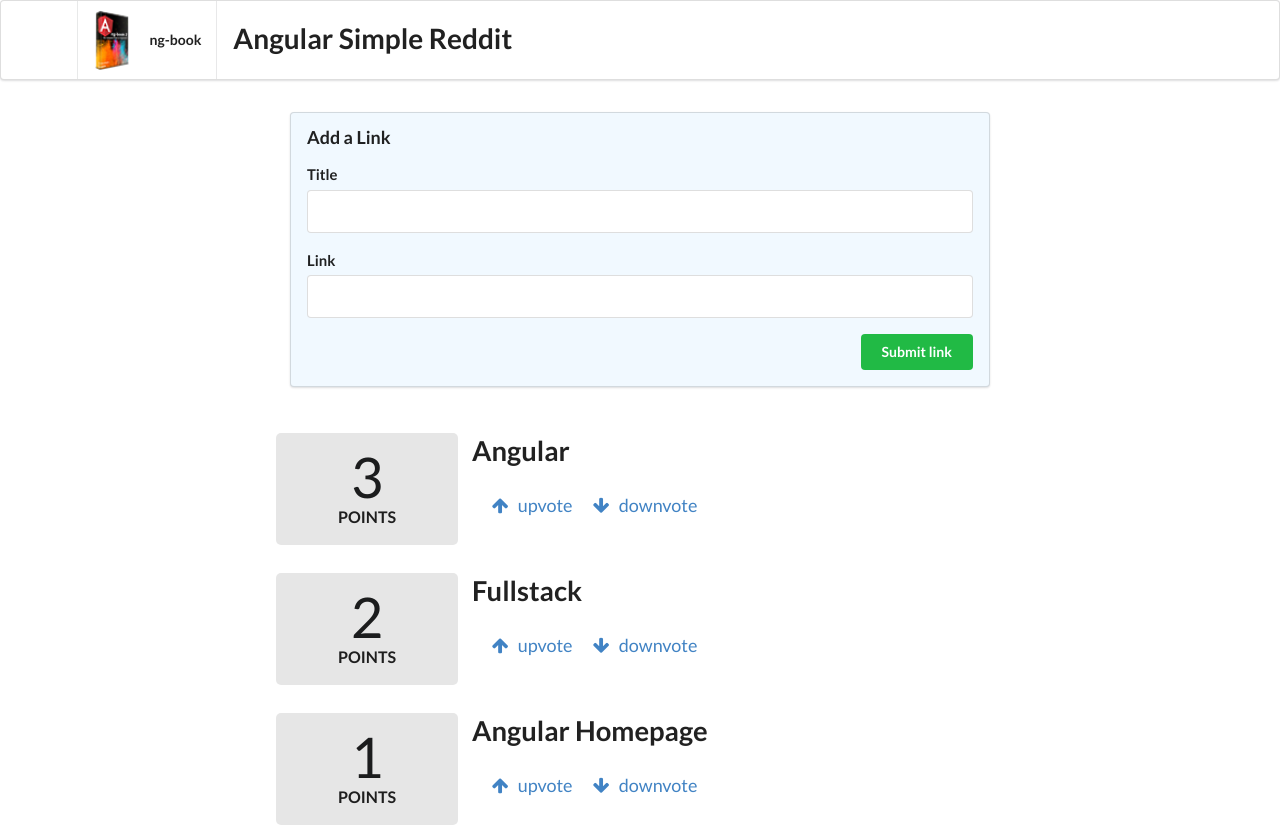
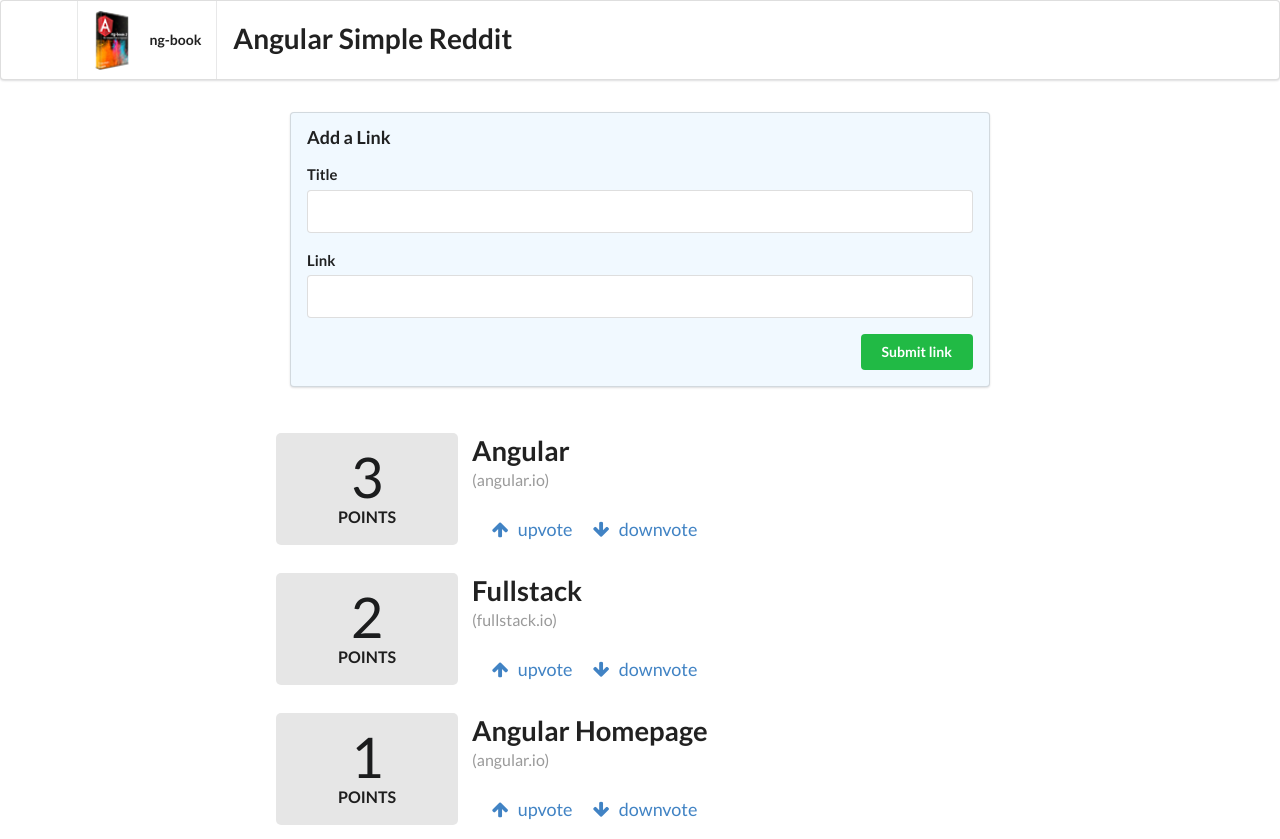
Before and after one commit to asia898/angular-reddit, an Angular app: page / in a window 1280 px wide. Built offline with nearby package versions, Linux system fonts and the light colour scheme.

Commit message:
Using domain method defined in the article.model to manipulate the string of the link (cut the http:// prefix)

```diff
--- a/src/app/article/article.component.html
+++ b/src/app/article/article.component.html
@@ -13,6 +13,7 @@
     <a href="{{ article.link }}" class="ui large header">
         {{ article.title }}
     </a>
+    <div class="meta">({{ article.domain() }})</div>
     <ul class="ui big horizontal list voters">
         <li class="item">
             <a href (click)="voteUp()">
```
